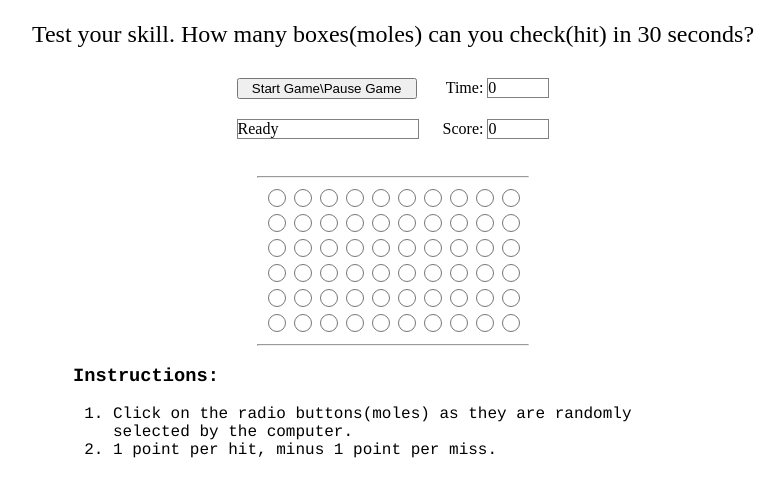
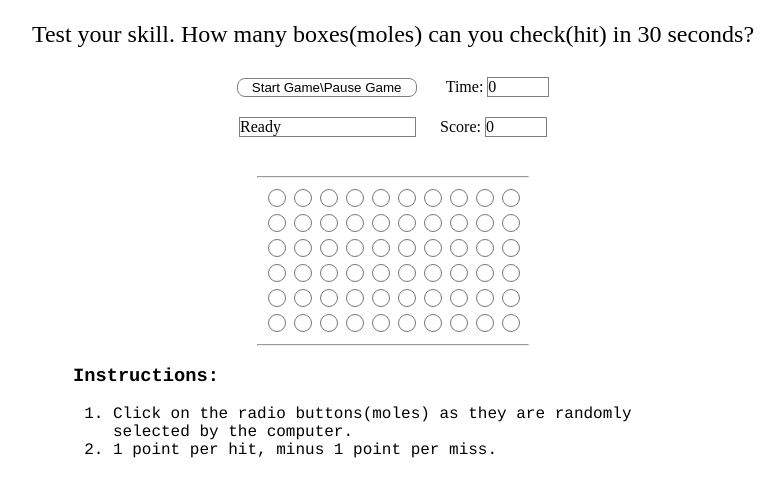
Before and after one commit to Miguel-Chan/Web_Assignment, a plain HTML site: page Game/Whac-a-mole.html in a window 1280 px wide. Shown: the part 59-556 px from the top of the page, without its empty margins (255-1039 px from the left). Drawn offline with Linux system fonts and the light colour scheme.

Commit message:
A little work on the mole switch button:

```diff
--- a/Game/Whac-a-mole.css
+++ b/Game/Whac-a-mole.css
@@ -29,11 +29,28 @@ h2 {
 #panel div {
     display: inline-block;
 }
-#switch, #game-stage {
-    width: 180px;
+#game-stage {
+    width: 175px;
 }
 #switch {
     margin-right: 15px;
+    width: 180px;
+}
+#switch * {
+    background-color: white;
+    outline: none;
+    border-radius: 8px;
+    cursor: pointer;
+    border: solid grey 1px;
+}
+#switch *:hover {
+    box-shadow: 0px 0px 1px 1px lightblue, 0px 0px 3px 3px lightpink;
+    background: linear-gradient(lightblue, white);
+    transition: 0.6s;
+}
+#switch *:active {
+    background: #7777FF;
+    transition: 1s;
 }
 #switch input {
     width: 100%;
```
